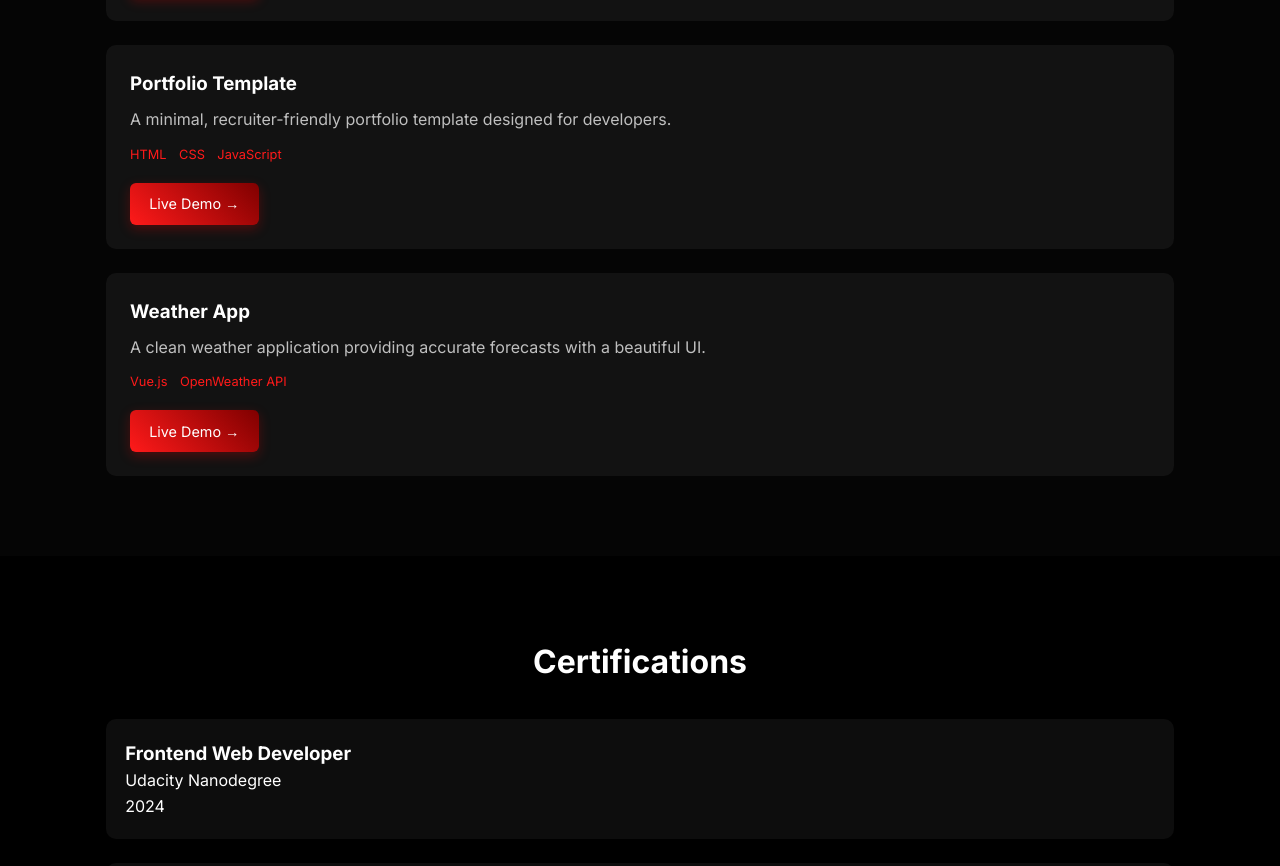
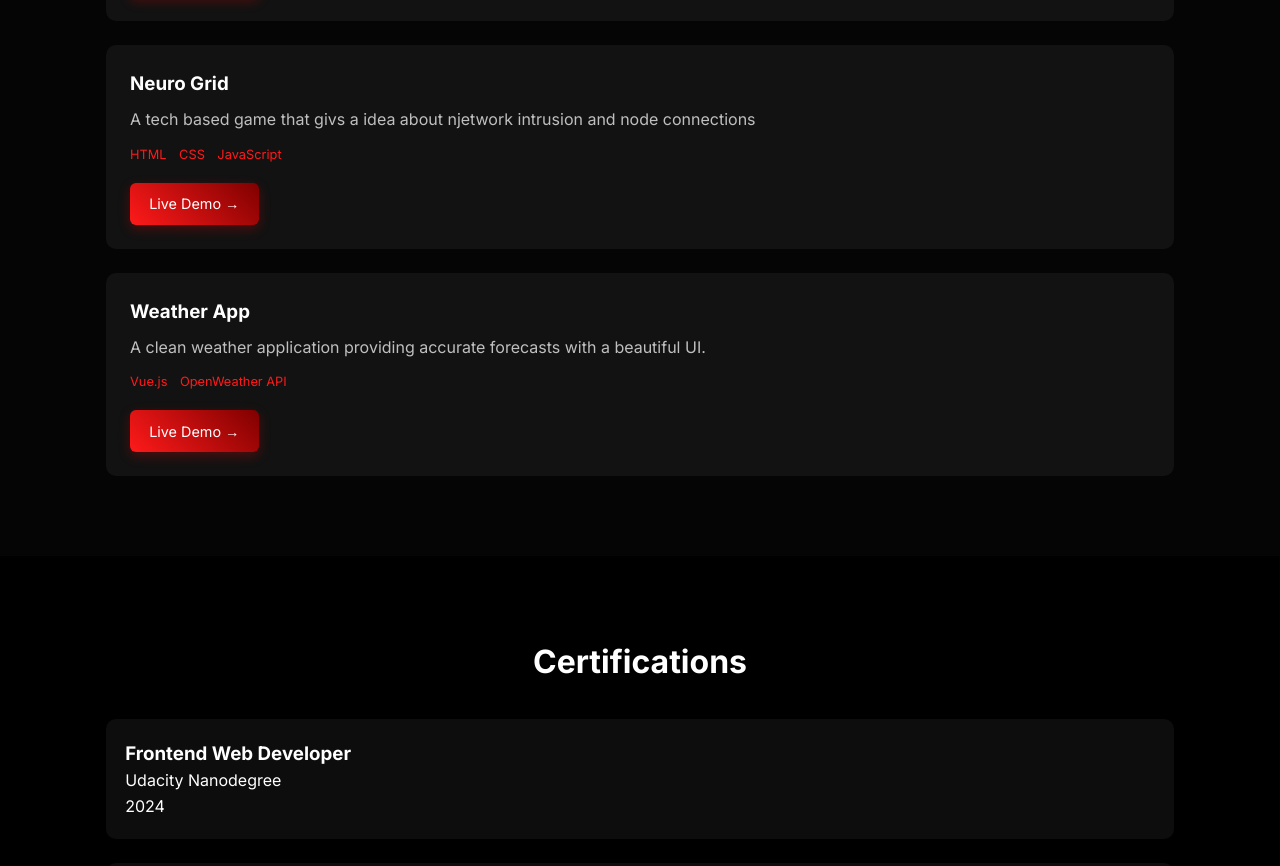
Before and after one commit to Chiragkp12/Portfolio, a plain HTML site: page index.html in a window 1280 px wide. Shown: the part 2249-3115 px from the top of the page. Drawn offline with Linux system fonts and the light colour scheme.

Commit message:
Update project details for Neuro Grid

```diff
--- a/index.html
+++ b/index.html
@@ -117,15 +117,15 @@
                 <!-- Project 2 -->
                 <article class="project-card">
                     <div class="project-content">
-                        <h3 class="project-title">Portfolio Template</h3>
-                        <p class="project-desc">A minimal, recruiter-friendly portfolio template designed for developers.</p>
+                        <h3 class="project-title">Neuro Grid</h3>
+                        <p class="project-desc">A tech based game that givs a idea about njetwork intrusion and node connections</p>
                         <div class="project-tech">
                             <span>HTML</span>
                             <span>CSS</span>
                             <span>JavaScript</span>
                         </div>
                         <div class="project-links">
-                            <a href="#" class="link-text">Live Demo &rarr;</a>
+                            <a href="https://neurogrid.base44.app/" class="link-text">Live Demo &rarr;</a>
                         </div>
                     </div>
                 </article>
```
